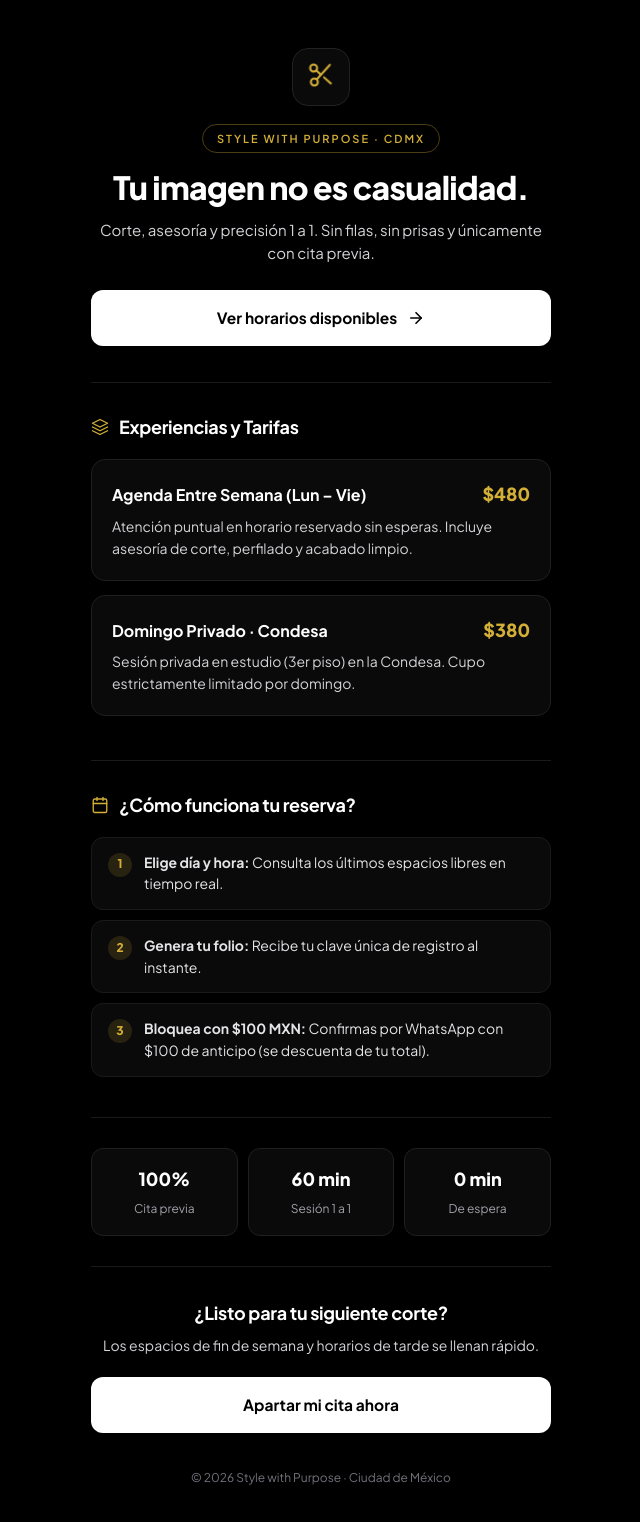
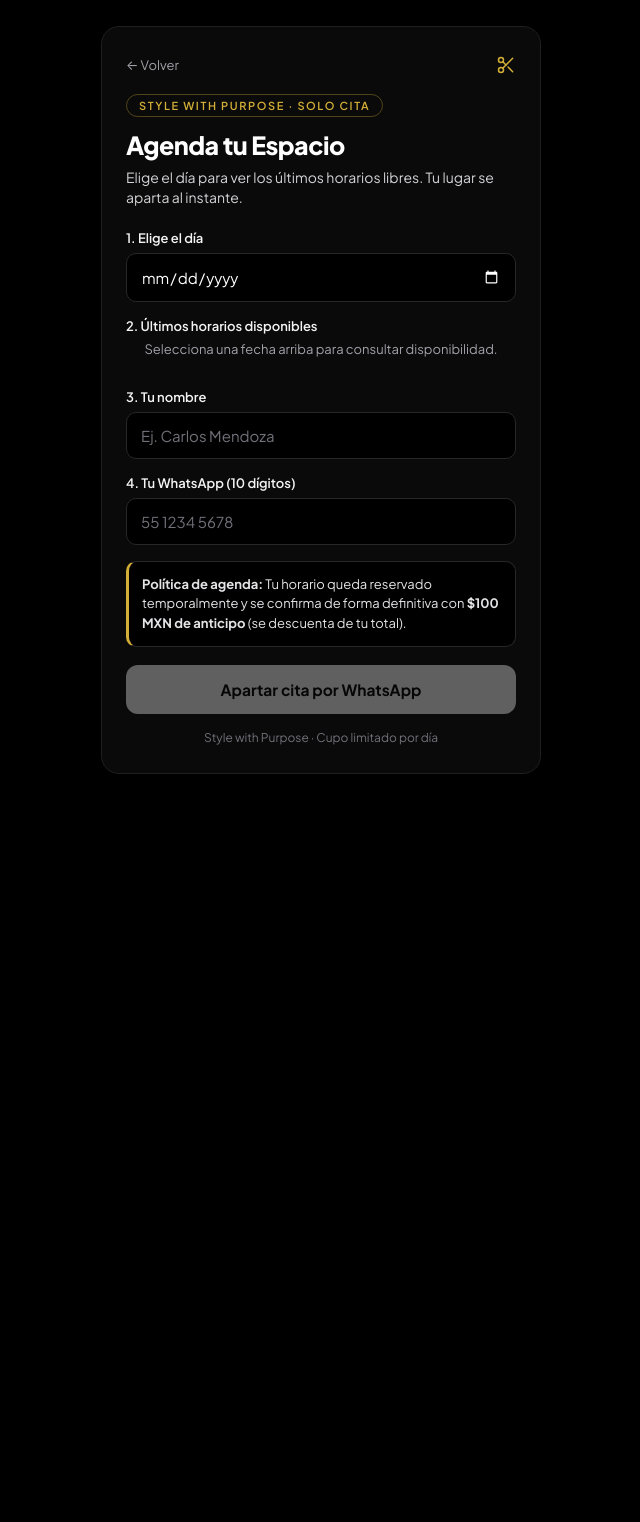
Before and after one commit to LivityWill/style-with-purpose, a plain HTML site: page index.html in a window 1280 px wide. Shown: the whole page, without its empty margins (319-959 px from the left). After the commit the page ends 800 px from the top, so only its background shows below. Drawn offline with Linux system fonts and the light colour scheme.

Commit message:
Update title and restructure HTML layout

```diff
--- a/index.html
+++ b/index.html
@@ -3,7 +3,7 @@
 <head>
   <meta charset="UTF-8" />
   <meta name="viewport" content="width=device-width, initial-scale=1.0" />
-  <title>Style with Purpose | Barbería de Autor CDMX</title>
+  <title>Reservar Cita | Style with Purpose</title>
   <link rel="preconnect" href="https://fonts.googleapis.com">
   <link rel="preconnect" href="https://fonts.gstatic.com" crossorigin>
   <link href="https://fonts.googleapis.com/css2?family=Plus+Jakarta+Sans:wght@400;500;600;700;800&display=swap" rel="stylesheet">
@@ -20,7 +20,7 @@
     'https://connect.facebook.net/en_US/fbevents.js');
     fbq('init', 'TU_PIXEL_ID');
     fbq('track', 'PageView');
-    fbq('track', 'ViewContent', { content_name: 'Landing Style with Purpose' });
+    fbq('track', 'InitiateCheckout');
   </script>
   <noscript>
     <img height="1" width="1" style="display:none"
@@ -32,283 +32,288 @@
     body {
       background: #000000;
       color: #ffffff;
-      line-height: 1.55;
-      -webkit-font-smoothing: antialiased;
-    }
-    .container {
-      max-width: 500px;
-      margin: 0 auto;
-      padding: 32px 20px 64px;
-    }
-    header {
-      text-align: center;
-      padding: 16px 0 36px;
-      border-bottom: 1px solid #1a1a1a;
-    }
-    .icon-wrap {
-      width: 58px;
-      height: 58px;
-      margin: 0 auto 18px;
-      border-radius: 16px;
-      background: #0a0a0a;
-      border: 1px solid #222222;
+      min-height: 100vh;
       display: flex;
       align-items: center;
       justify-content: center;
+      padding: 20px;
+      -webkit-font-smoothing: antialiased;
     }
-    .barber-icon {
-      width: 28px;
-      height: 28px;
+    .card {
+      background: #0a0a0a;
+      border: 1px solid #1f1f1f;
+      border-radius: 18px;
+      max-width: 440px;
+      width: 100%;
+      padding: 28px 24px;
+    }
+    .top-bar {
+      display: flex;
+      justify-content: space-between;
+      align-items: center;
+      margin-bottom: 18px;
+    }
+    .back-link {
+      font-size: 13px;
+      color: #a1a1aa;
+      text-decoration: none;
+      display: inline-flex;
+      align-items: center;
+      gap: 6px;
+    }
+    .back-link:hover { color: #ffffff; }
+    .mini-icon {
+      width: 20px;
+      height: 20px;
       stroke: #d4af37;
-      animation: subtleFloat 3s ease-in-out infinite;
-    }
-    @keyframes subtleFloat {
-      0%, 100% { transform: translateY(0) rotate(0deg); }
-      50% { transform: translateY(-3px) rotate(-4deg); }
     }
     .badge {
       display: inline-block;
       font-size: 11px;
       font-weight: 600;
-      letter-spacing: 2px;
+      letter-spacing: 1.6px;
       text-transform: uppercase;
       color: #d4af37;
-      border: 1px solid rgba(212, 175, 55, 0.35);
-      padding: 5px 14px;
+      border: 1px solid rgba(212,175,55,0.35);
+      padding: 4px 12px;
       border-radius: 99px;
+      margin-bottom: 12px;
+    }
+    h1 { font-size: 25px; font-weight: 800; letter-spacing: -0.5px; margin-bottom: 6px; color: #ffffff; }
+    .subtitle { font-size: 14px; color: #d4d4d8; margin-bottom: 22px; line-height: 1.45; }
+    label { display: block; font-size: 13px; color: #f4f4f5; margin-bottom: 7px; font-weight: 600; }
+    input {
+      width: 100%;
+      padding: 13px 14px;
       margin-bottom: 16px;
+      border-radius: 10px;
+      border: 1px solid #27272a;
+      background: #000000;
+      color: #ffffff;
+      font-size: 15px;
+      outline: none;
+      color-scheme: dark;
     }
-    h1 {
-      font-size: 32px;
-      font-weight: 800;
-      letter-spacing: -0.7px;
+    input::placeholder { color: #71717a; }
+    input:focus { border-color: #d4af37; }
+    .mode-pill {
+      font-size: 13px;
+      font-weight: 600;
+      color: #d4af37;
+      background: rgba(212,175,55,0.1);
+      border: 1px solid rgba(212,175,55,0.25);
+      padding: 10px 12px;
+      border-radius: 10px;
+      margin-bottom: 16px;
+      display: none;
+    }
+    .slots-grid {
+      display: grid;
+      grid-template-columns: repeat(2, 1fr);
+      gap: 10px;
+      margin-bottom: 18px;
+    }
+    .slot-btn {
+      padding: 12px;
+      border-radius: 10px;
+      border: 1px solid #27272a;
+      background: #000000;
       color: #ffffff;
-      margin-bottom: 12px;
-      line-height: 1.15;
+      font-size: 14px;
+      font-weight: 600;
+      cursor: pointer;
+      transition: all 0.15s;
     }
-    .hero-sub {
-      font-size: 15px;
-      color: #d4d4d8;
-      margin-bottom: 26px;
+    .slot-btn:hover { border-color: #d4af37; }
+    .slot-btn.active { background: #d4af37; color: #000000; border-color: #d4af37; }
+    .status-msg { font-size: 13px; color: #a1a1aa; margin-bottom: 14px; text-align: center; }
+    .info-box {
+      background: #000000;
+      border: 1px solid #27272a;
+      border-left: 3px solid #d4af37;
+      padding: 13px;
+      border-radius: 10px;
+      font-size: 13px;
+      color: #e4e4e7;
+      margin-bottom: 18px;
+      line-height: 1.5;
     }
     .cta-btn {
-      display: flex;
-      align-items: center;
-      justify-content: center;
-      gap: 10px;
       width: 100%;
-      text-decoration: none;
-      padding: 16px 20px;
+      padding: 15px;
+      border: none;
       border-radius: 12px;
       background: #ffffff;
       color: #000000;
       font-size: 15.5px;
       font-weight: 700;
-      transition: transform 0.15s, background 0.2s;
+      cursor: pointer;
+      transition: background 0.2s;
     }
-    .cta-btn:hover { background: #d4af37; transform: translateY(-1px); }
-    section {
-      padding: 30px 0;
-      border-bottom: 1px solid #1a1a1a;
-    }
-    .section-head {
-      display: flex;
-      align-items: center;
-      gap: 10px;
-      margin-bottom: 18px;
-    }
-    .section-head svg { width: 18px; height: 18px; stroke: #d4af37; flex-shrink: 0; }
-    h2 {
-      font-size: 18px;
-      font-weight: 700;
-      color: #ffffff;
-      letter-spacing: -0.3px;
-    }
-    .service-card {
-      background: #0a0a0a;
-      border: 1px solid #1f1f1f;
-      border-radius: 14px;
-      padding: 20px;
-      margin-bottom: 14px;
-      transition: border-color 0.2s;
-    }
-    .service-card:hover { border-color: #333333; }
-    .service-top {
-      display: flex;
-      justify-content: space-between;
-      align-items: baseline;
-      margin-bottom: 8px;
-      gap: 12px;
-    }
-    .service-title {
-      font-size: 16px;
-      font-weight: 700;
-      color: #ffffff;
-    }
-    .price {
-      font-size: 18px;
-      font-weight: 800;
-      color: #d4af37;
-      white-space: nowrap;
-    }
-    .service-desc {
-      font-size: 14px;
-      color: #d4d4d8;
-    }
-    .steps { list-style: none; }
-    .steps li {
-      display: flex;
-      align-items: flex-start;
-      gap: 12px;
-      background: #0a0a0a;
-      border: 1px solid #1a1a1a;
-      padding: 14px 16px;
-      border-radius: 12px;
-      margin-bottom: 10px;
-      font-size: 14px;
-      color: #e4e4e7;
-    }
-    .step-num {
-      width: 24px;
-      height: 24px;
-      border-radius: 50%;
-      background: rgba(212, 175, 55, 0.15);
-      color: #d4af37;
-      font-size: 12px;
-      font-weight: 800;
-      display: flex;
-      align-items: center;
-      justify-content: center;
-      flex-shrink: 0;
-      margin-top: 1px;
-    }
-    .trust-grid {
-      display: grid;
-      grid-template-columns: repeat(3, 1fr);
-      gap: 10px;
-      text-align: center;
-    }
-    .trust-item {
-      background: #0a0a0a;
-      border: 1px solid #1f1f1f;
-      border-radius: 12px;
-      padding: 16px 8px;
-    }
-    .trust-num {
-      font-size: 18px;
-      font-weight: 800;
-      color: #ffffff;
-      display: block;
-      margin-bottom: 2px;
-    }
-    .trust-label {
-      font-size: 12px;
-      color: #a1a1aa;
-    }
-    .final-cta {
-      text-align: center;
-      padding-top: 32px;
-    }
-    .final-cta p {
-      font-size: 14px;
-      color: #d4d4d8;
-      margin: 8px 0 20px;
-    }
-    footer {
-      text-align: center;
-      font-size: 12px;
-      color: #71717a;
-      margin-top: 36px;
-    }
+    .cta-btn:hover:not(:disabled) { background: #d4af37; }
+    .cta-btn:disabled { opacity: 0.35; cursor: not-allowed; }
+    .footer-note { text-align: center; font-size: 12px; color: #71717a; margin-top: 16px; }
   </style>
 </head>
 <body>
-  <div class="container">
-    <header>
-      <div class="icon-wrap">
-        <!-- Ícono minimalista de tijeras de barbería -->
-        <svg class="barber-icon" viewBox="0 0 24 24" fill="none" stroke-width="1.75" stroke-linecap="round" stroke-linejoin="round">
-          <circle cx="6" cy="6" r="3"/>
-          <circle cx="6" cy="18" r="3"/>
-          <line x1="20" y1="4" x2="8.12" y2="15.88"/>
-          <line x1="14.47" y1="14.48" x2="20" y2="20"/>
-          <line x1="8.12" y1="8.12" x2="12" y2="12"/>
-        </svg>
-      </div>
-      <span class="badge">Style with Purpose · CDMX</span>
-      <h1>Tu imagen no es casualidad.</h1>
-      <p class="hero-sub">Corte, asesoría y precisión 1 a 1. Sin filas, sin prisas y únicamente con cita previa.</p>
-      <a href="agenda.html" class="cta-btn">
-        Ver horarios disponibles
-        <svg width="18" height="18" viewBox="0 0 24 24" fill="none" stroke="currentColor" stroke-width="2.2" stroke-linecap="round" stroke-linejoin="round"><line x1="5" y1="12" x2="19" y2="12"/><polyline points="12 5 19 12 12 19"/></svg>
-      </a>
-    </header>
+  <div class="card">
+    <div class="top-bar">
+      <a href="index.html" class="back-link">← Volver</a>
+      <svg class="mini-icon" viewBox="0 0 24 24" fill="none" stroke-width="1.8" stroke-linecap="round" stroke-linejoin="round">
+        <circle cx="6" cy="6" r="3"/><circle cx="6" cy="18" r="3"/>
+        <line x1="20" y1="4" x2="8.12" y2="15.88"/><line x1="14.47" y1="14.48" x2="20" y2="20"/>
+        <line x1="8.12" y1="8.12" x2="12" y2="12"/>
+      </svg>
+    </div>
 
-    <section>
-      <div class="section-head">
-        <svg viewBox="0 0 24 24" fill="none" stroke-width="1.8" stroke-linecap="round" stroke-linejoin="round">
-          <path d="M12 2L2 7l10 5 10-5-10-5z"/><path d="M2 17l10 5 10-5"/><path d="M2 12l10 5 10-5"/>
-        </svg>
-        <h2>Experiencias y Tarifas</h2>
+    <span class="badge">Style with Purpose · Solo Cita</span>
+    <h1>Agenda tu Espacio</h1>
+    <p class="subtitle">Elige el día para ver los últimos horarios libres. Tu lugar se aparta al instante.</p>
+
+    <form id="bookingForm">
+      <label for="fecha">1. Elige el día</label>
+      <input type="date" id="fecha" required />
+
+      <div id="modePill" class="mode-pill"></div>
+
+      <label>2. Últimos horarios disponibles</label>
+      <div id="slotsMsg" class="status-msg">Selecciona una fecha arriba para consultar disponibilidad.</div>
+      <div id="slotsGrid" class="slots-grid"></div>
+
+      <label for="nombre">3. Tu nombre</label>
+      <input type="text" id="nombre" placeholder="Ej. Carlos Mendoza" required />
+
+      <label for="telefono">4. Tu WhatsApp (10 dígitos)</label>
+      <input type="tel" id="telefono" placeholder="55 1234 5678" pattern="[0-9\s\-]{10,15}" required />
+
+      <div class="info-box">
+        <strong>Política de agenda:</strong> Tu horario queda reservado temporalmente y se confirma de forma definitiva con <strong>$100 MXN de anticipo</strong> (se descuenta de tu total).
       </div>
 
-      <div class="service-card">
-        <div class="service-top">
-          <span class="service-title">Agenda Entre Semana (Lun – Vie)</span>
-          <span class="price">$480</span>
-        </div>
-        <p class="service-desc">Atención puntual en horario reservado sin esperas. Incluye asesoría de corte, perfilado y acabado limpio.</p>
-      </div>
+      <button type="submit" id="submitBtn" class="cta-btn" disabled>Apartar cita por WhatsApp</button>
+    </form>
 
-      <div class="service-card">
-        <div class="service-top">
-          <span class="service-title">Domingo Privado · Condesa</span>
-          <span class="price">$380</span>
-        </div>
-        <p class="service-desc">Sesión privada en estudio (3er piso) en la Condesa. Cupo estrictamente limitado por domingo.</p>
-      </div>
-    </section>
+    <p class="footer-note">Style with Purpose · Cupo limitado por día</p>
+  </div>
 
-    <section>
-      <div class="section-head">
-        <svg viewBox="0 0 24 24" fill="none" stroke-width="1.8" stroke-linecap="round" stroke-linejoin="round">
-          <rect x="3" y="4" width="18" height="18" rx="2" ry="2"/><line x1="16" y1="2" x2="16" y2="6"/><line x1="8" y1="2" x2="8" y2="6"/><line x1="3" y1="10" x2="21" y2="10"/>
-        </svg>
-        <h2>¿Cómo funciona tu reserva?</h2>
-      </div>
-      <ul class="steps">
-        <li><span class="step-num">1</span><span><strong>Elige día y hora:</strong> Consulta los últimos espacios libres en tiempo real.</span></li>
-        <li><span class="step-num">2</span><span><strong>Genera tu folio:</strong> Recibe tu clave única de registro al instante.</span></li>
-        <li><span class="step-num">3</span><span><strong>Bloquea con $100 MXN:</strong> Confirmas por WhatsApp con $100 de anticipo (se descuenta de tu total).</span></li>
-      </ul>
-    </section>
+  <script>
+    // === CONFIGURACIÓN (CAMBIA ESTOS 2 DATOS) ===
+    const SCRIPT_URL = "PEGA_AQUI_TU_URL_DE_GOOGLE_APPS_SCRIPT";
+    const WHATSAPP_DESTINO = "5215512345678"; // 521 + 10 dígitos
 
-    <section>
-      <div class="trust-grid">
-        <div class="trust-item">
-          <span class="trust-num">100%</span>
-          <span class="trust-label">Cita previa</span>
-        </div>
-        <div class="trust-item">
-          <span class="trust-num">60 min</span>
-          <span class="trust-label">Sesión 1 a 1</span>
-        </div>
-        <div class="trust-item">
-          <span class="trust-num">0 min</span>
-          <span class="trust-label">De espera</span>
-        </div>
-      </div>
-    </section>
+    const fechaInput = document.getElementById("fecha");
+    const slotsGrid = document.getElementById("slotsGrid");
+    const slotsMsg = document.getElementById("slotsMsg");
+    const modePill = document.getElementById("modePill");
+    const submitBtn = document.getElementById("submitBtn");
+    const form = document.getElementById("bookingForm");
 
-    <div class="final-cta">
-      <h2>¿Listo para tu siguiente corte?</h2>
-      <p>Los espacios de fin de semana y horarios de tarde se llenan rápido.</p>
-      <a href="agenda.html" class="cta-btn">Apartar mi cita ahora</a>
-    </div>
+    let horaSeleccionada = "";
+    let modalidadActual = "";
+    let precioActual = 0;
 
-    <footer>
-      © 2026 Style with Purpose · Ciudad de México
-    </footer>
-  </div>
+    const hoy = new Date();
+    fechaInput.min = hoy.toISOString().split("T")[0];
+
+    fechaInput.addEventListener("change", async () => {
+      const fecha = fechaInput.value;
+      if (!fecha) return;
+
+      horaSeleccionada = "";
+      submitBtn.disabled = true;
+      slotsGrid.innerHTML = "";
+      modePill.style.display = "none";
+      slotsMsg.textContent = "Consultando horarios disponibles...";
+
+      try {
+        const res = await fetch(`${SCRIPT_URL}?fecha=${encodeURIComponent(fecha)}`);
+        const data = await res.json();
+
+        if (data.cerrado) {
+          slotsMsg.textContent = "Sábados cerrado. Elige Lunes–Viernes o Domingo en Condesa.";
+          return;
+        }
+
+        modalidadActual = data.modalidad;
+        precioActual = data.precio;
+        modePill.textContent = `${modalidadActual} — $${precioActual} MXN`;
+        modePill.style.display = "block";
+
+        if (!data.slots || data.slots.length === 0) {
+          slotsMsg.textContent = "Agenda llena para este día. Prueba con otra fecha.";
+          return;
+        }
+
+        slotsMsg.textContent = `Quedan ${data.slots.length} espacios disponibles:`;
+        data.slots.forEach(hora => {
+          const btn = document.createElement("button");
+          btn.type = "button";
+          btn.className = "slot-btn";
+          btn.textContent = hora + " hrs";
+          btn.onclick = () => {
+            document.querySelectorAll(".slot-btn").forEach(b => b.classList.remove("active"));
+            btn.classList.add("active");
+            horaSeleccionada = hora;
+            submitBtn.disabled = false;
+          };
+          slotsGrid.appendChild(btn);
+        });
+
+      } catch (err) {
+        slotsMsg.textContent = "Error al consultar agenda. Intenta de nuevo.";
+      }
+    });
+
+    form.addEventListener("submit", async (e) => {
+      e.preventDefault();
+      if (!horaSeleccionada) return;
+
+      submitBtn.disabled = true;
+      submitBtn.textContent = "Bloqueando tu horario...";
+
+      const payload = {
+        fecha: fechaInput.value,
+        hora: horaSeleccionada,
+        modalidad: modalidadActual,
+        precio: precioActual,
+        nombre: document.getElementById("nombre").value.trim(),
+        telefono: document.getElementById("telefono").value.trim()
+      };
+
+      try {
+        const res = await fetch(SCRIPT_URL, {
+          method: "POST",
+          headers: { "Content-Type": "text/plain;charset=utf-8" },
+          body: JSON.stringify(payload)
+        });
+        const data = await res.json();
+
+        if (data.status === "ocupado") {
+          alert("Alguien acaba de apartar ese horario. Elige otro disponible.");
+          fechaInput.dispatchEvent(new Event("change"));
+          submitBtn.textContent = "Apartar cita por WhatsApp";
+          return;
+        }
+
+        const folio = data.folio || "SWP-000";
+
+        if (typeof fbq === "function") {
+          fbq("track", "Lead", {
+            content_name: payload.modalidad,
+            value: payload.precio,
+            currency: "MXN"
+          });
+        }
+
+        const mensaje = `Hola, soy ${payload.nombre}. Acabo de pre-reservar en Style with Purpose (Folio ${folio}) para el ${payload.fecha} a las ${payload.hora} hrs (${payload.modalidad} - $${payload.precio}). ¿Me compartes los datos para el anticipo de $100?`;
+        window.location.href = `https://wa.me/${WHATSAPP_DESTINO}?text=${encodeURIComponent(mensaje)}`;
+
+      } catch (err) {
+        alert("Hubo un problema al guardar tu reserva. Intenta de nuevo.");
+        submitBtn.disabled = false;
+        submitBtn.textContent = "Apartar cita por WhatsApp";
+      }
+    });
+  </script>
 </body>
 </html>
```
